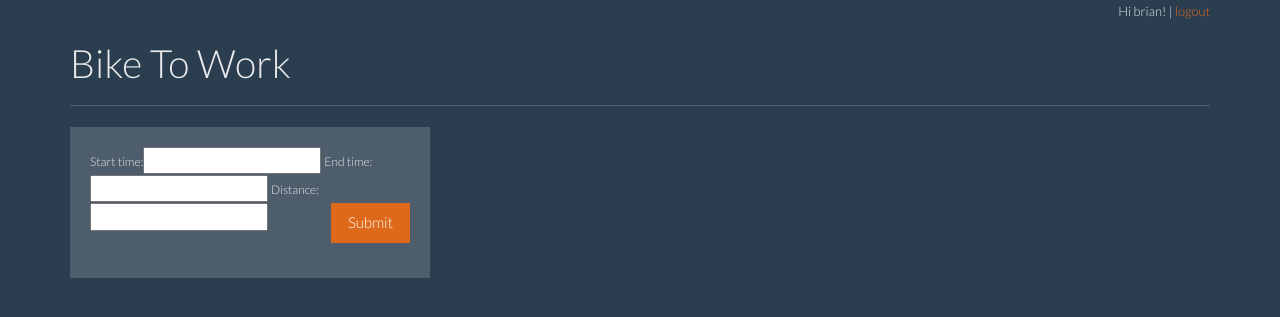
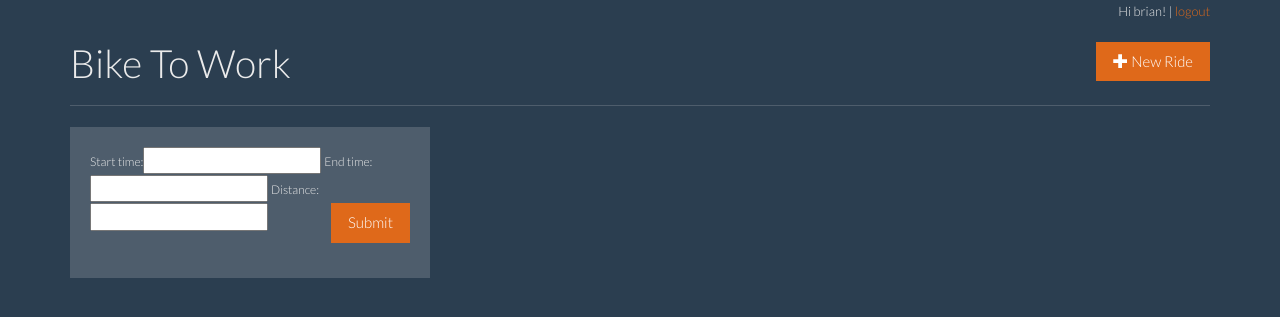
Before and after one commit to briandailey/biketowork.us, a Django app: page /new/ in a window 1280 px wide. Shown: the top 317 px of the page. Run offline with Django 3.2, Linux system fonts and the light colour scheme; a user stored in the database is signed in; some libraries are stand-ins or nearby versions.

Commit message:
Add a link to the 'new ride' page.

```diff
--- a/templates/base.html
+++ b/templates/base.html
@@ -26,6 +26,11 @@
             {% endif %}
         </div>
         <div class="page-header">
+          {% if user.is_authenticated %}
+            <div class="pull-right btn-group">
+              <a href="{% url 'new_ride' %}" class="btn btn-primary"><span class="glyphicon glyphicon-plus"></span> New Ride</a>
+            </div>
+          {% endif %}
           <h1 id="navbar">Bike To Work</h1>
         </div>
         {% if messages %}
```
